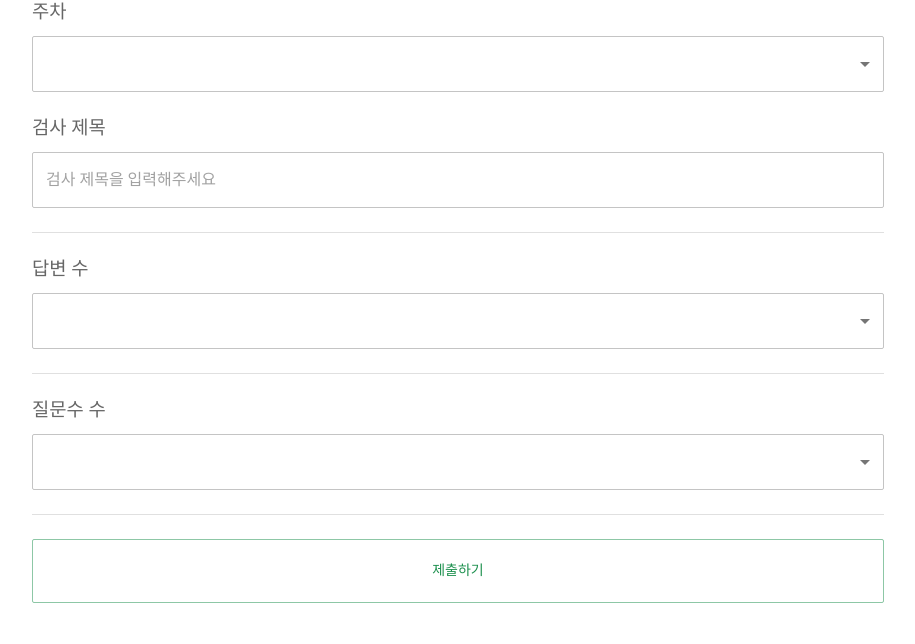
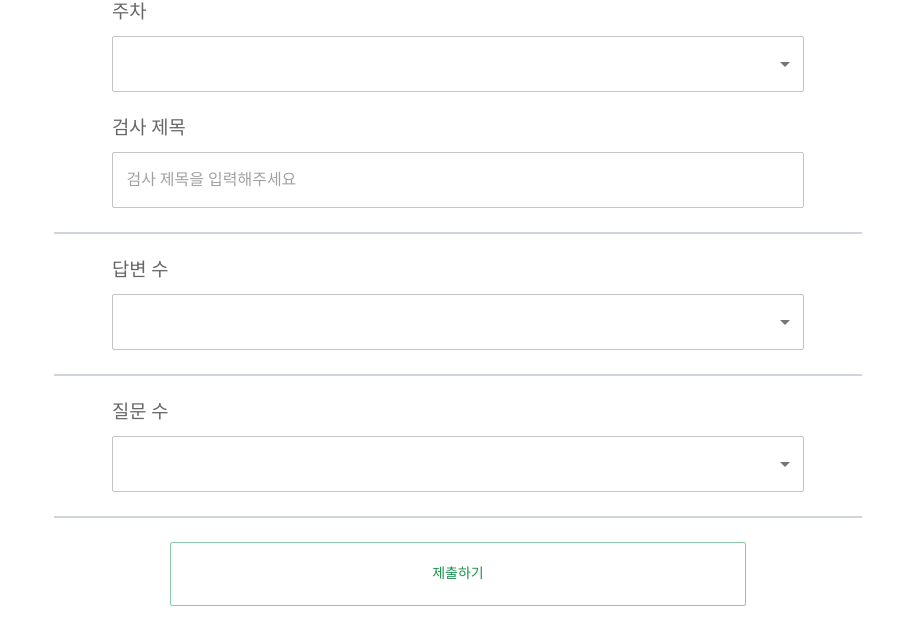
Before and after one commit to dewpe000/CheckSaSim-front, a React (Create React App) app: page /survey/1 in a window 1280 px wide. Shown: the top 644 px of the page, without its empty margins (182-1097 px from the left). Built offline with nearby package versions, Linux system fonts and the light colour scheme; the HTML template or start-up script is replaced by a standard one.

Commit message:
Fix stack item size & Apply Zoom animation

```diff
--- a/src/AdminPage/components/AddSurvey.tsx
+++ b/src/AdminPage/components/AddSurvey.tsx
@@ -1,14 +1,14 @@
-import { Container, Select, SelectChangeEvent, MenuItem, TextField, Stack, Checkbox, Divider, InputLabel, Box, Button} from '@mui/material';
+import { Container, Stack, Select, SelectChangeEvent, MenuItem,
+    InputLabel, TextField, Checkbox, Box, Button, Zoom} from '@mui/material';
 import { useState, useRef, ChangeEvent } from 'react';
 import { newSurveyDataType } from '../../UserPage/Interfaces';
-
-const label = { inputProps: { 'aria-label': 'Checkbox demo' } };
 
 export function AddSurvey() {
     const [weekNum, setWeekNum] = useState<number>(0);
     const [numOfAnswer, setNumOfAnswer] = useState<number>(0);
     const [numOfQuest, setNumOfQuest] = useState<number>(0);
 
+    const stackItemSize = 60;
 
     const outputData = useRef<newSurveyDataType>({
         weekNum : -1,
@@ -26,13 +26,16 @@ export function AddSurvey() {
         let answerList = [];
         for(let i = 1; i <= num; i++) {
             answerList.push(
-            <Stack key={i}>
+                <Zoom in={true} key={i}>
+                    <Stack sx={{width:stackItemSize + "%"}}>
                         <InputLabel shrink sx={{ fontSize: "25px"}}>
                             답변 {i}
                         </InputLabel>
                         <TextField placeholder='검사 제목을 입력해주세요'
                             onChange={(e) => changeAnswerContent(e, i-1)}/>
-            </Stack>)
+                    </Stack>
+                </Zoom>
+            )
         }
         return answerList;
     }
@@ -41,18 +44,20 @@ export function AddSurvey() {
         let answerList = [];
         for(let i = 1; i <= num; i++) {
             answerList.push(
-            <Stack key={i}>
-                <InputLabel shrink sx={{ fontSize: "25px" }}>
-                    답변 {i}
+                <Zoom in={true} key={i}>
+                    <Stack sx={{width:stackItemSize + "%"}} key={i}>
+                        <Box sx={{display:"flex", alignItems:"end"}}>
+                            <InputLabel shrink sx={{ fontSize: "25px"}}>
+                                질문 {i}
                             </InputLabel>
-                <Box sx={{display:"flex"}}>
-                    <TextField sx={{flexGrow:'9.9', size:'medium'}}
+                            <Checkbox onChange={(e) => changeIsReverse(e, i - 1)}/>
+                        </Box>
+                            <TextField sx={{ size: 'medium' }}
                                 placeholder='검사 제목을 입력해주세요'
-                        onChange={(e) => changeQuestContent(e, i-1)}/>
-                    <Checkbox sx={{flexGrow:'0.1'}}
-                        onChange={(e) => changeIsReverse(e, i-1)}/>
-                </Box>
-            </Stack>)
+                                onChange={(e) => changeQuestContent(e, i - 1)} />
+                    </Stack>
+                </Zoom>
+            )
         }
         return answerList;
     }
@@ -81,8 +86,6 @@ export function AddSurvey() {
 
     const changeNumOfAnswer = (event : SelectChangeEvent) => {
         outputData.current.answerList.length = Number(event.target.value);
-        console.log(outputData.current.answerList);
-
         setNumOfAnswer(Number(event.target.value));
     };
 
@@ -98,9 +101,9 @@ export function AddSurvey() {
 
 
     return (
-        <Container maxWidth="md">
-            <Stack spacing={3}>
-                <Stack>
+        <Container maxWidth="lg">
+            <Stack spacing={3} alignItems="center">
+                <Stack sx={{width:stackItemSize + "%"}}>
                     <InputLabel shrink sx={{fontSize:"25px"}}>
                         주차
                     </InputLabel>
@@ -111,14 +114,14 @@ export function AddSurvey() {
                         ))}
                     </Select>
                 </Stack>
-                <Stack>
+                <Stack sx={{width:stackItemSize + "%"}}>
                     <InputLabel shrink sx={{fontSize:"25px"}}>
                         검사 제목
                     </InputLabel>
                     <TextField placeholder='검사 제목을 입력해주세요' onChange={changeSurveyTitle}></TextField>
                 </Stack>
-                <Divider/>
-                <Stack>
+                <Box sx={{border:"solid 0.1px #ced4da", width:"70%"}}/>
+                <Stack sx={{width:stackItemSize + "%"}}>
                     <InputLabel shrink sx={{fontSize:"25px"}}>
                         답변 수
                     </InputLabel>
@@ -130,10 +133,10 @@ export function AddSurvey() {
                     </Select>
                 </Stack>
                 {numOfAnswer != 0 && getAnswerList(numOfAnswer)}
-                <Divider/>
-                <Stack>
+                <Box sx={{border:"solid 0.1px #ced4da", width:"70%"}}/>
+                <Stack sx={{width:stackItemSize + "%"}}>
                     <InputLabel shrink sx={{fontSize:"25px"}}>
-                        질문수 수
+                        질문 수
                     </InputLabel>
                     <Select onChange={changeNumOfQuest}
                         value={numOfQuest >= 2 ? String(numOfQuest) : ''}>
@@ -143,10 +146,10 @@ export function AddSurvey() {
                     </Select>
                 </Stack>
                 {numOfQuest != 0 && getQuestList(numOfQuest)}
-                <Divider/>
+                <Box sx={{border:"solid 0.1px #ced4da", width:"70%"}}/>
                 <Button
                     variant="outlined"
-                    sx={{ height: "4rem" }}
+                    sx={{ width: "50%", height: "4rem" }}
                     onClick={sumbitBtnClickHandler}>
                     제출하기
                 </Button>
```
Lines whose indentation alone changed are shown as unchanged.
